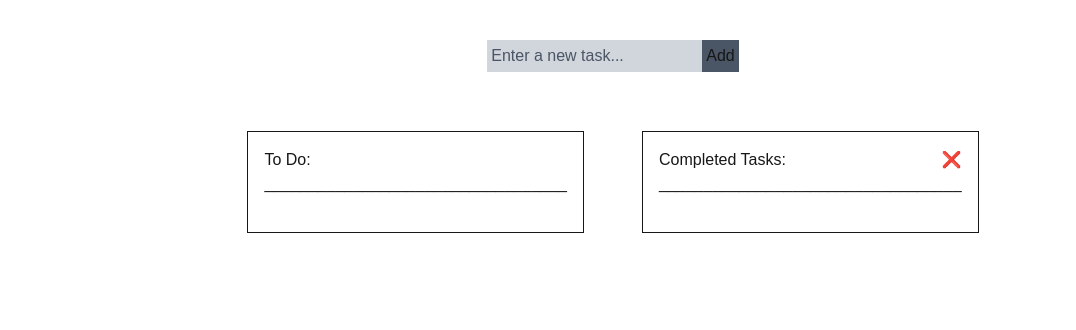
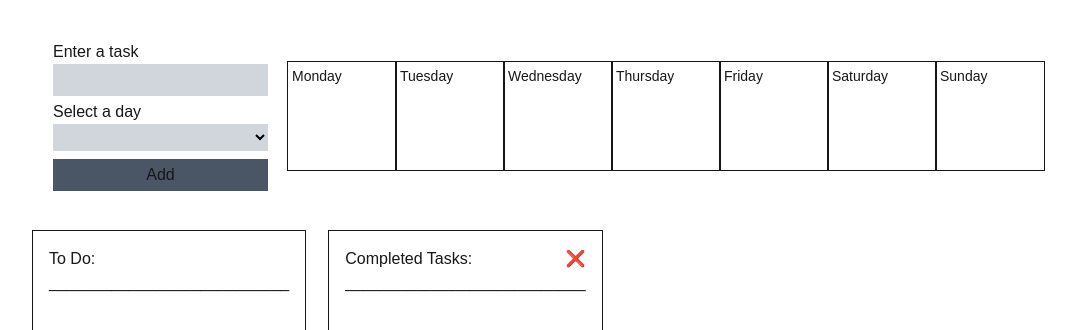
Before and after one commit to elliotxcarr/react-todos, a Next.js app: page / in a window 1280 px wide. Shown: the top 330 px of the page, without its empty margins (27-1103 px from the left). Built offline with nearby package versions, Linux system fonts and the light colour scheme.

Commit message:
adds calendar

```diff
--- a/src/app/components/addToDo.tsx
+++ b/src/app/components/addToDo.tsx
@@ -1,23 +1,37 @@
 import React, { useState } from 'react'
+import { Task } from '../page';
+export default function AddToDo({addToDo, days} :{addToDo: (newTask: Task) => void, days:any}) {
 
-export default function AddToDo({addToDo} :{addToDo: (newTask: string) => void}) {
-  const [input, setInput] = useState('');
+  const [task, setTask] = useState({name: '', day: ''});
 
   const handleSubmit = () => {
-    if(!input) return;
-    addToDo(input);
-    setInput('');
+    if(!task) return;
+    addToDo(task);
+    setTask({name: '', day: ''});
   }
+
   return (
     <>
-    <div className='flex'>
-      <input
-        placeholder='Enter a new task...'
+    <div className='flex flex-col gap-1'>
+      <label className='flex flex-col'>
+        Enter a task
+        <input
+          className='text-black placeholder:text-gray-600 bg-gray-300 p-1'
+          value={task.name}
+          onChange={(e)=> setTask(t => ({...t, name: e.target.value}))}></input>
+      </label>
+      <label className='flex flex-col'>
+        Select a day
+        <select
         className='text-black placeholder:text-gray-600 bg-gray-300 p-1'
-        value={input}
-        onChange={(e)=> setInput(e.target.value)}></input>
+        value={task.day}
+        onChange={(e)=> setTask(t => ({...t, day: e.target.value}))}>
+          <option value={''}></option>
+          {days.map(d => <option value={d.day}>{d.day}</option>)}
+        </select>
+      </label>
       <button
-        className='p-1 bg-gray-600 hover:cursor-pointer hover:bg-gray-700'
+        className='p-1 bg-gray-600 hover:cursor-pointer hover:bg-gray-700 mt-1'
         onClick={handleSubmit}>Add</button>
     </div>
     </>
--- /dev/null
+++ b/src/app/components/calendar.jsx
@@ -0,0 +1,25 @@
+const Calendar = ({days}) => {
+  const week = days.map(day => {
+    return (
+      <div className="flex w-27 h-27 outline-1 p-1">
+        <div className="absolute text-sm ">{day.day}</div>
+          <div className=" w-full h-full flex justify-center items-center">
+              {day.tasks === 0 ? '' :
+                <div className="w-8 h-8 bg-green-700 rounded-full">
+                  <div className="text-xl text-center p-1">{day.tasks}</div>
+                </div>
+              }
+          </div>
+      </div>
+    )
+  })
+  return (
+    <>
+      <div className="grid grid-cols-7">
+        {week}
+      </div>
+    </>
+  )
+}
+
+export default Calendar
--- a/src/app/components/completedList.tsx
+++ b/src/app/components/completedList.tsx
@@ -1,15 +1,17 @@
+import { Task } from "../page";
+
 const CompletedToDos = ({
   completed,
   undoCompleted,
   emptyCompleted
 }: {
-  completed: string[];
-  undoCompleted: (task: string) => void;
+  completed: Task[];
+  undoCompleted: (task: Task) => void;
   emptyCompleted: () => void;
 }) => {
   const completedTasks = completed.map((task) => (
     <li className="text-xl p-1 w-full justify-between flex">
-      - {task}{' '}
+      - {task.name}{' '}
       <button
         className="hover:cursor-pointer"
         onClick={() => undoCompleted(task)}
@@ -33,7 +35,7 @@ const CompletedToDos = ({
         <div className="flex flex-row justify-between">Completed Tasks:
           <button className="hover:cursor-pointer" onClick={() => clearBtnClicked()}>❌</button>
         </div>
-        <div>__________________________________</div>
+        <div>___________________________</div>
       </div>
       <ul >{completedTasks}</ul>
     </div>
--- a/src/app/components/todoList.tsx
+++ b/src/app/components/todoList.tsx
@@ -1,14 +1,16 @@
+import { Task } from "../page";
+
 const ToDoList = ({
   todoItems,
   completeTodo
 }: {
-  todoItems: string[];
+  todoItems: Task[];
   completeTodo: (task) => void;
 }) => {
   const listItems = todoItems.map((item, index) => {
     return (
-      <li key={index} className="text-xl p-1 w-full justify-between flex">
-        - {item}{' '}
+      <li key={index} className="text-lg w-full justify-between flex">
+        - {item.name}{' '}
         <button
           className="hover:cursor-pointer"
           onClick={() => completeTodo(item)}
@@ -21,10 +23,10 @@ const ToDoList = ({
 
   return (
     <>
-      <div className="flex flex-col gap-5">
+      <div className="flex flex-col gap-2">
         <div className="flex flex-col">
           <div>To Do:</div>
-          <div>__________________________________</div>
+          <div>___________________________</div>
         </div>
 
         <ul >{listItems}</ul>
--- a/src/app/page.tsx
+++ b/src/app/page.tsx
@@ -3,49 +3,80 @@ import ToDoList from "./components/todoList";
 import AddToDo from "./components/addToDo";
 import { useState } from "react";
 import CompletedToDos from "./components/completedList";
+import Calendar from "./components/calendar";
+
+export interface Task {
+  name: string;
+  day: string;
+}
+export interface Day{
+  day: string;
+  tasks: number;
+  //add complete tasks and incomplete tasks and show coloured
+}
+
+const dayInitial: Day[] = [
+      {day:'Monday', tasks:0},
+      {day:'Tuesday', tasks:0},
+      {day:'Wednesday', tasks:0},
+      {day:'Thursday', tasks:0},
+      {day:'Friday', tasks:0},
+      {day:'Saturday', tasks:0},
+      {day:'Sunday', tasks:0},
+    ]
 
 export default function Home() {
-  const [todos, setTodos] = useState([]);
+  const [todos, setTodos] = useState([] as Task[]);
   const [completed, setCompleted] = useState([]);
+  const [days, setDays] = useState(dayInitial);
 
-  const addTodo = (newTask: string) => setTodos([...todos, newTask]);
-  const completeTodo = (task:string) => {
-    setCompleted([...completed, task]);
-    setTodos(todos.filter(t => t != task))
+  const updateCalendar = (task, change) => {
+    setDays(days =>
+        days.map(d => d.day === task.day ? {...d, tasks: d.tasks + change} : d)
+    )
+  }
+  const removeFromArray = (array, item) => array.filter(a => a != item);
+
+  const addTodo = (newTask: Task) => {
+    updateCalendar(newTask, +1);
+    setTodos([...todos, newTask]);
   };
 
-  const undoCompleted = (task:string) => {
-    setCompleted(completed.filter(t => t != task));
-    setTodos([...todos, task])
+  const completeTodo = (task:Task) => {
+    setCompleted([...completed, task]);
+    setTodos(todos => removeFromArray(todos, task));
+    updateCalendar(task, -1);
+  };
+
+  const undoCompleted = (task:Task) => {
+    setCompleted(comp => removeFromArray(comp, task));
+    setTodos([...todos, task]);
+    updateCalendar(task, +1);
   }
 
-  const emptyCompleted = () => setCompleted([]);
-
-  const getData =  async () => {
-    try{
-      await fetch('https://www.themealdb.com/api/json/v1/1/list.php?i=list')
-          .then(res => res.json()).then(data => {
-            const meals = data.meals;
-            const ingredients:string[] = meals.map(meal => meal.strIngredient);
-            setTodos(ingredients);
-          });
-    }
-    catch (error){
-      console.error(error)
-    }
-  }
+  const emptyCompleted = () => {
+    setCompleted([]);
+  };
 
   return (
-    <div className="flex flex-col mx-25">
-      <div className="flex w-full justify-center my-10">
-        <AddToDo addToDo={addTodo}/>
+    <div className="flex flex-col mx-15">
+      <div className="flex p-5 items-center max-w-screen gap-5 my-5">
+        <div className="flex">
+          <AddToDo addToDo={addTodo} days={days}/>
+        </div>
+        <Calendar days={days}/>
       </div>
-      <div className="flex p-5 justify-center max-w-screen gap-15 ">
+      <div className="flex flex-row w-full gap-6">
         <div className="flex flex-col outline-1 p-4">
-          <ToDoList todoItems={todos} completeTodo={completeTodo} />
+            <ToDoList
+              todoItems={todos}
+              completeTodo={completeTodo}/>
         </div>
         <div className="flex flex-col outline-1 p-4">
-          <CompletedToDos completed={completed} undoCompleted={undoCompleted} emptyCompleted={emptyCompleted}/>
+          <CompletedToDos
+            completed={completed}
+            undoCompleted={undoCompleted}
+            emptyCompleted={emptyCompleted}/>
         </div>
       </div>
     </div>
```
